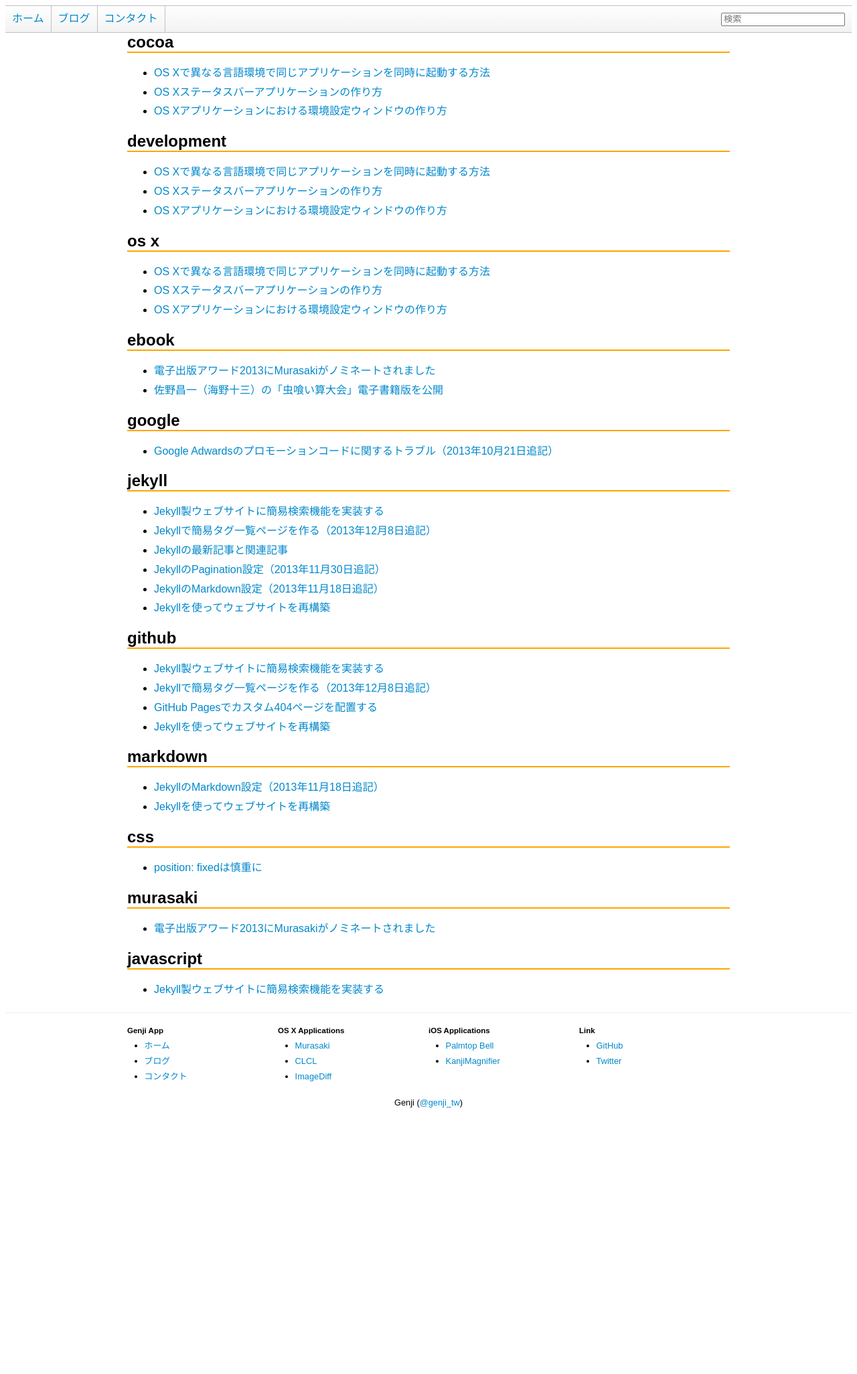
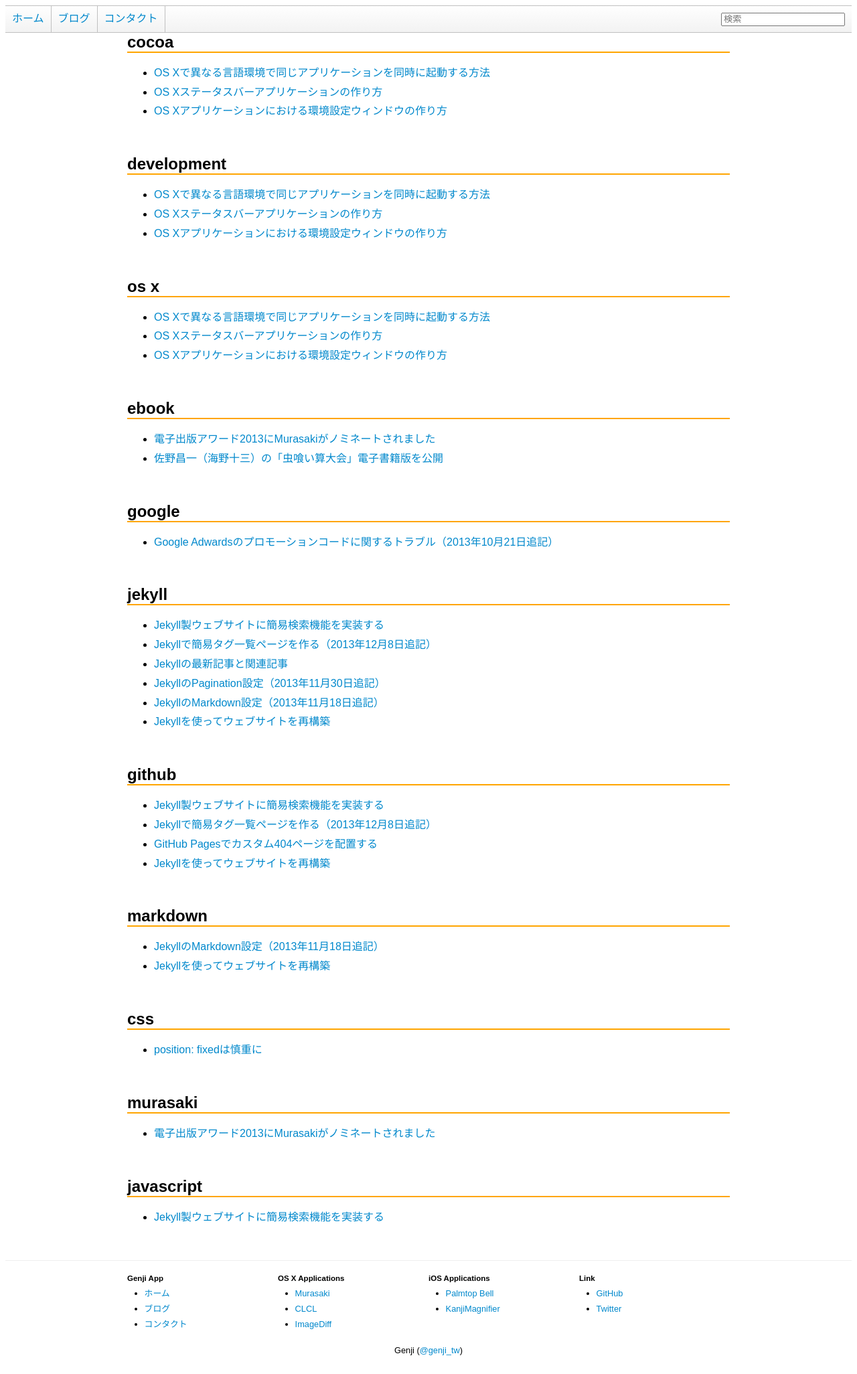
Before and after one commit to GenjiApp/genjiapp.github.io, a Jekyll site: the page built from blog/tags.html, in a window 1280 px wide. Shown: the whole page at 67% size. Built offline with Jekyll 4.4.1, drawn with Linux system fonts in a browser that asks for light colours; Markdown is read by kramdown in place of the engine named in the settings; before the commit the page ends 1682 px from its top, so only the background shows below that.

Commit message:
fix style for blog post

```diff
--- a/css/post.css
+++ b/css/post.css
@@ -4,7 +4,7 @@
     margin: 10px auto;
 }
 
-article {
+body > article {
     margin: 50px auto;
 }
 
```
